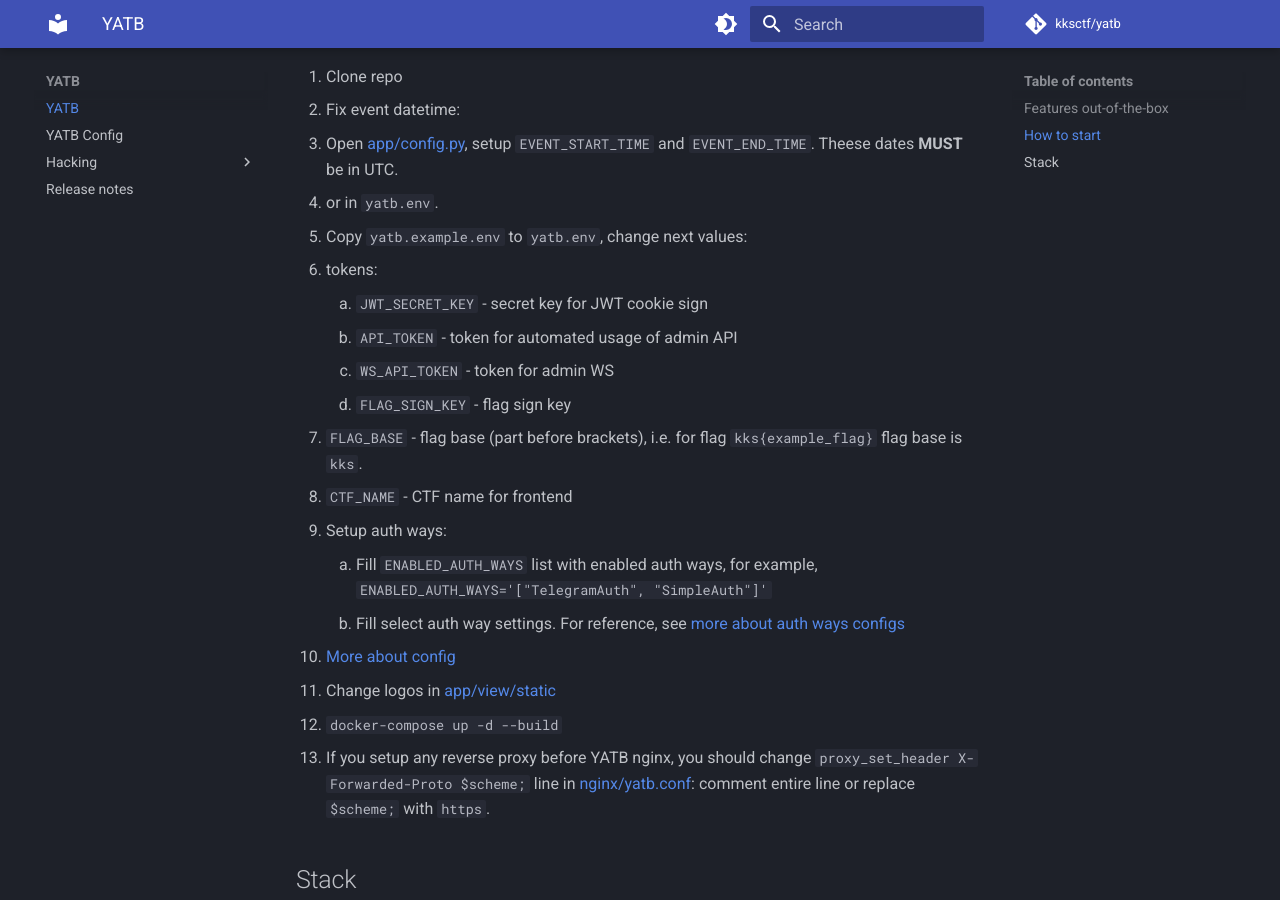
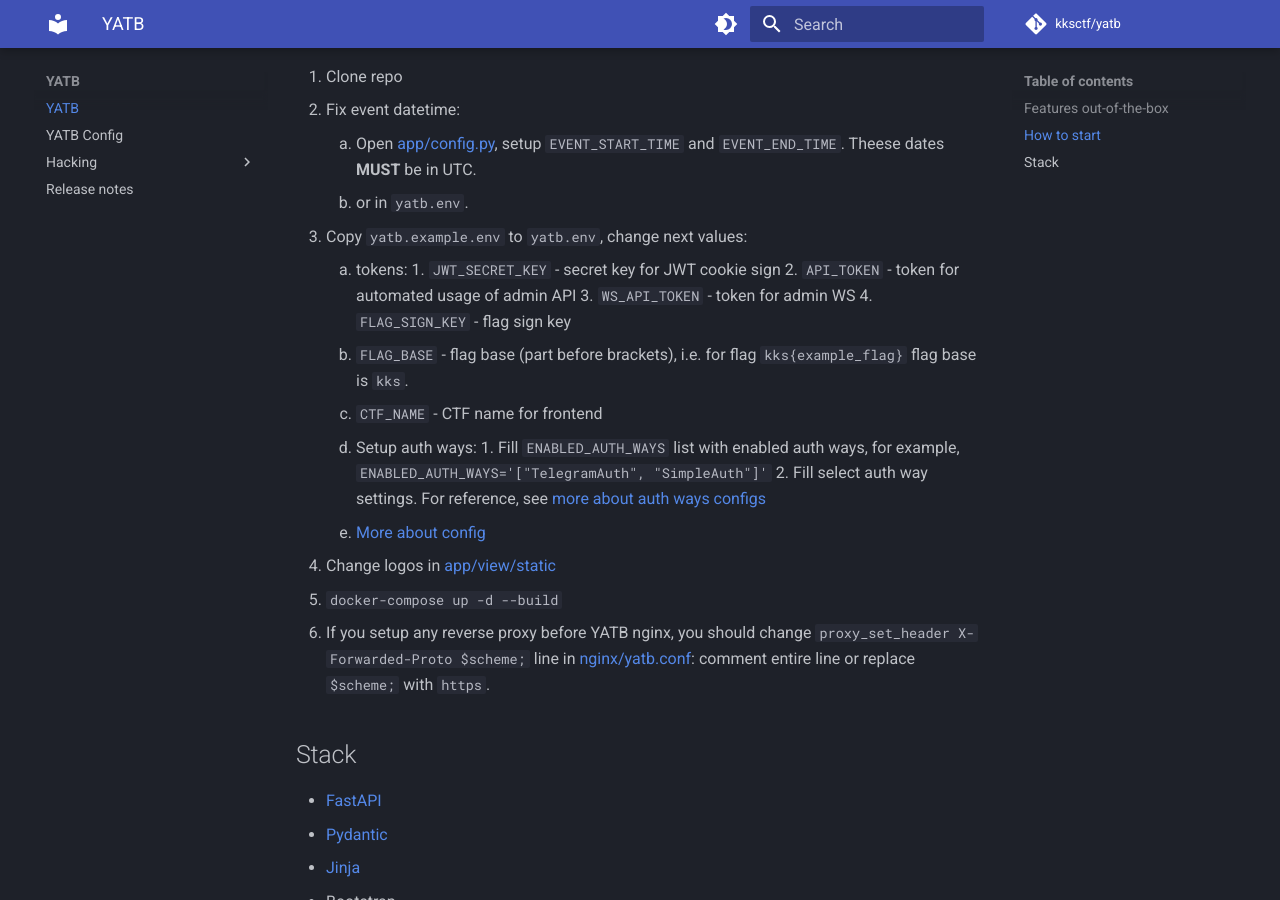
Before and after one commit to kksctf/yatb, an MkDocs documentation site: the page built from docs/index.md, in a window 1280 px wide and 900 px high, scrolled down 517 px. Built offline with MkDocs 1.6.1 and Material for MkDocs 9.7.7, drawn with Linux system fonts in a browser that asks for light colours; comment, search, counter and statistics services are not loaded.

Commit message:
Fix cringe mkdocs (python-markdown) lists ref: https://github.com/mkdocs/mkdocs/issues/545#issuecomment-522196661

```diff
--- a/mkdocs.yml
+++ b/mkdocs.yml
@@ -13,7 +13,7 @@
   - YATB: index.md
   - config.md
   - Hacking:
-    - hacking/index.md
+      - hacking/index.md
   - release-notes.md
 
 theme:
@@ -30,3 +30,6 @@
       toggle:
         icon: material/brightness-7
         name: Switch to dark mode
+
+markdown_extensions:
+  - mdx_truly_sane_lists
--- a/requirements-docs.txt
+++ b/requirements-docs.txt
@@ -1,3 +1,6 @@
 mkdocs==1.4.2
 mkdocs-material==8.5.11
 mkdocs-material-extensions==1.1.1
+# For fixing nested list
+# Ref: https://github.com/mkdocs/mkdocs/issues/545#issuecomment-522196661
+mdx_truly_sane_lists==1.3
```
